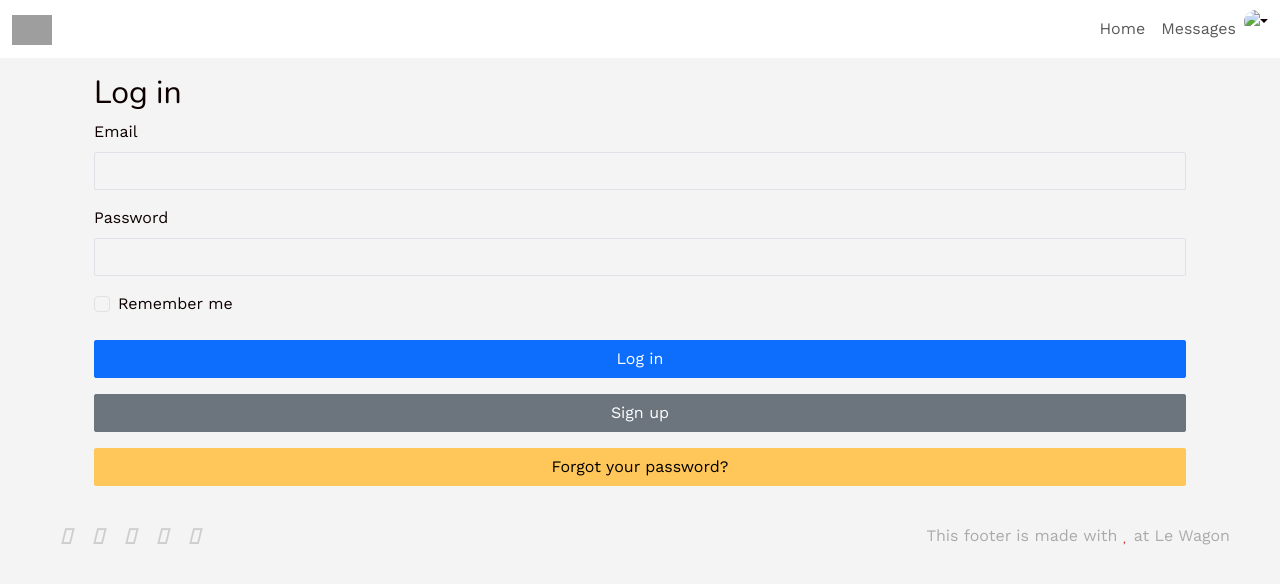
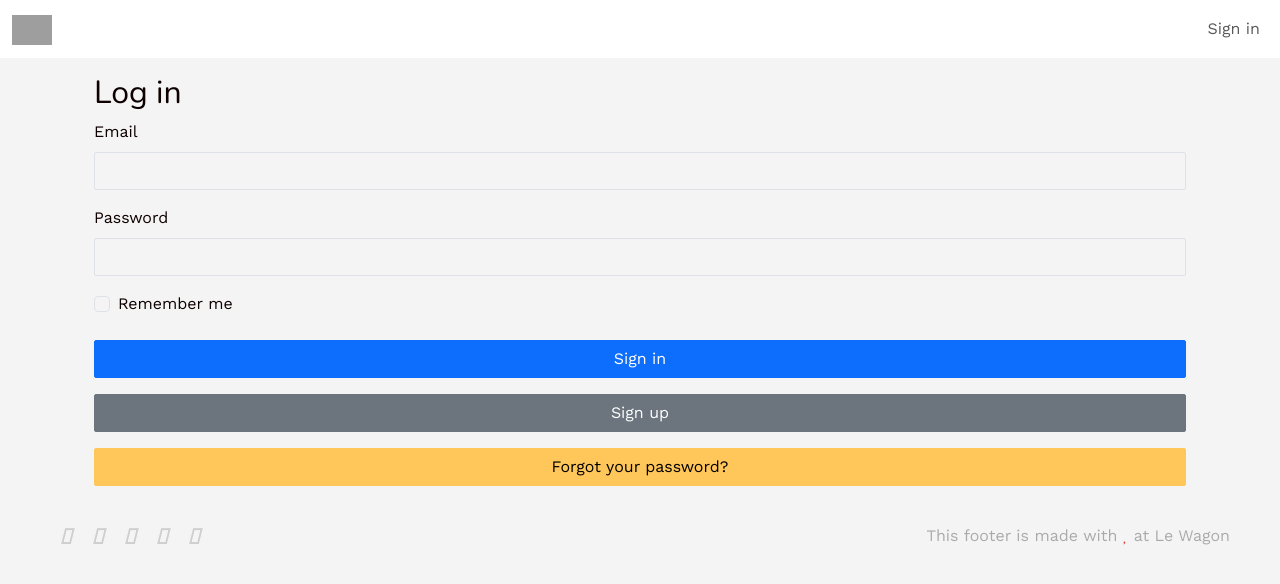
Before and after one commit to Ana-teston/rent-a-friend, a Rails app: the page made by app/views/devise/sessions/new.html.erb in a window 1280 px wide. Shown: the top 584 px of the page. Run offline with Rails 7, Linux system fonts and the light colour scheme; style sheets or scripts are compiled from the project's sources; some libraries are stand-ins or nearby versions; grey boxes are pictures that could not be loaded.

Commit message:
created navbar & footer - ui kit

```diff
--- a/app/views/devise/sessions/new.html.erb
+++ b/app/views/devise/sessions/new.html.erb
@@ -15,7 +15,7 @@
   </div>
 
   <div class="form-actions">
-    <%= f.button :submit, "Log in", class:"btn btn-primary w-100" %>
+    <%= f.button :submit, "Sign in", class:"btn btn-primary w-100" %>
   </div>
 <% end %>
 
--- a/app/views/devise/shared/_links.html.erb
+++ b/app/views/devise/shared/_links.html.erb
@@ -1,5 +1,5 @@
 <%- if controller_name != 'sessions' %>
-  <%= link_to "Log in", new_session_path(resource_name), class: "btn btn-secondary w-100 mt-3" %><br />
+  <%= link_to "Sign in", new_session_path(resource_name), class: "btn btn-secondary w-100 mt-3" %><br />
 <% end %>
 
 <%- if devise_mapping.registerable? && controller_name != 'registrations' %>
--- a/app/views/shared/_navbar.html.erb
+++ b/app/views/shared/_navbar.html.erb
@@ -10,7 +10,7 @@
 
     <div class="collapse navbar-collapse" id="navbarSupportedContent">
       <ul class="navbar-nav me-auto">
-        <%# if user_signed_in? %>
+        <% if user_signed_in? %>
           <li class="nav-item active">
             <%= link_to "Home", "#", class: "nav-link" %>
           </li>
@@ -22,14 +22,13 @@
             <div class="dropdown-menu dropdown-menu-end" aria-labelledby="navbarDropdown">
               <%= link_to "Action", "#", class: "dropdown-item" %>
               <%= link_to "Another action", "#", class: "dropdown-item" %>
-              <%= link_to "Log out", "#", class: "dropdown-item", data: {turbo_method: :delete} %>
-            </div>
+              <%= link_to "Log out", destroy_user_session_path, class: "dropdown-item", data: {turbo_method: :delete} %>
           </li>
-        <%# else %>
+        <% else %>
           <!--li class="nav-item"-->
-            <%#= link_to "Login", new_user_session_path, class: "nav-link" %>
+            <%= link_to "Sign in", new_user_session_path, class: "nav-link" %>
           <!--/li-->
-        <%# end %>
+        <% end %>
       </ul>
     </div>
   </div>
```
